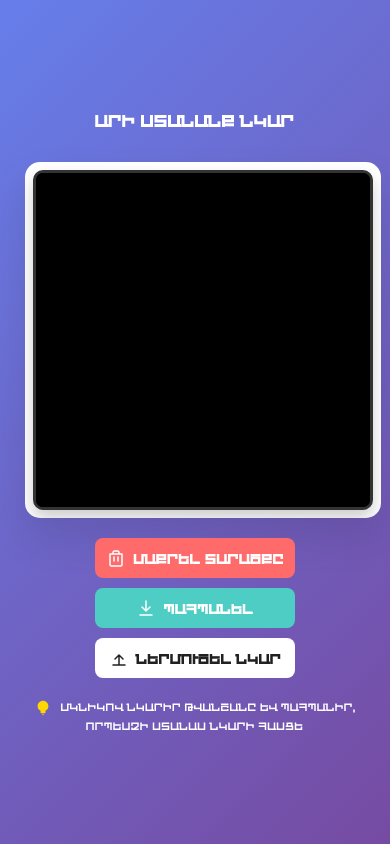
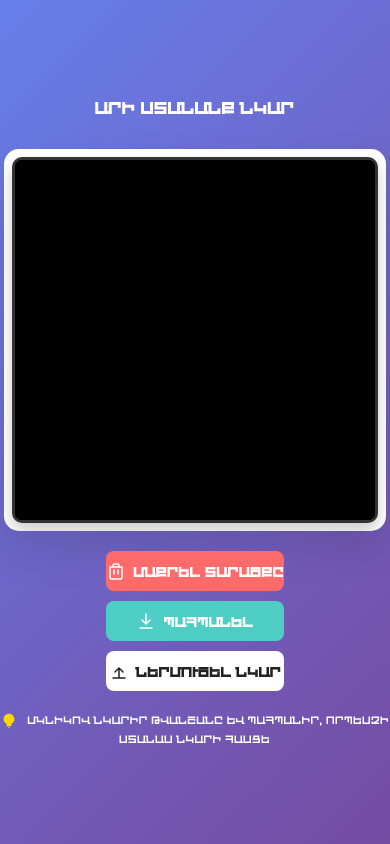
Before and after one commit to LHopitalOne/drawing-tool-tumo, a plain HTML site: page index.html in a window 390 px wide. Drawn offline with Linux system fonts and the light colour scheme.

Commit message:
fix: cosmetic bugs fixed

```diff
--- a/styles.css
+++ b/styles.css
@@ -10,25 +10,43 @@
     font-family: "Imagine Square ARM";
 }
 
+html, body {
+    height: 100%;
+    width: 100%;
+    margin: 0;
+    padding: 0;
+    box-sizing: border-box;
+}
+
 body {
     font-family: 'Segoe UI', Tahoma, Geneva, Verdana, sans-serif;
     background: linear-gradient(135deg, #667eea 0%, #764ba2 100%);
     min-height: 100vh;
+    min-width: 100vw;
     display: flex;
+    flex-direction: column;
+    align-items: center;
     justify-content: center;
-    align-items: center;
-    padding: 20px;
+    padding: 0;
+    box-sizing: border-box;
+    overflow-x: hidden;
+    overflow-y: auto;
 }
 
 .container {
-    /* Remove background and shadow from container */
+    display: flex;
+    flex-direction: column;
+    align-items: center;
+    justify-content: center;
     background: transparent;
     box-shadow: none;
     border-radius: 0;
     padding: 0;
     text-align: center;
-    max-width: 900px;
+    max-width: 100vw;
     width: 100%;
+    box-sizing: border-box;
+    overflow: hidden;
 }
 
 h1 {
@@ -46,15 +64,14 @@ h1 {
     background: white;
     border-radius: 15px;
     box-shadow: 0 20px 40px rgba(0, 0, 0, 0.1);
-    padding: 25px;
-    box-sizing: content-box;
+    padding: 2vw;
+    box-sizing: border-box;
     overflow-x: auto;
     aspect-ratio: 1 / 1;
-    width: 100%;
+    width: min(98vw, 80vh);
+    height: min(98vw, 80vh);
     max-width: 600px;
     max-height: 600px;
-    min-width: 300px;
-    min-height: 300px;
 }
 
 #drawingCanvas {
@@ -64,12 +81,11 @@ h1 {
     background: black;
     box-shadow: 0 8px 16px rgba(0, 0, 0, 0.2);
     display: block;
-    max-width: 600px;
-    max-height: 600px;
+    aspect-ratio: 1 / 1;
     width: 100%;
-    height: auto;
-    aspect-ratio: 1 / 1;
+    height: 100%;
     margin: 0 auto;
+    box-sizing: border-box;
 }
 
 .controls {
@@ -152,43 +168,69 @@ button {
     margin: 0;
 }
 
-@media (max-width: 700px) {
+@media (max-width: 600px) {
     .drawing-area {
-        padding: 10px;
+        padding: 2vw;
+        margin: 0 auto 20px auto;
+        width: min(98vw, 80vh);
+        height: min(98vw, 80vh);
+        min-width: 0;
+        min-height: 0;
+        max-width: none;
+        max-height: none;
+        box-sizing: border-box;
     }
-
+    #drawingCanvas {
+        width: 100%;
+        height: 100%;
+        margin: 0 auto;
+        max-width: none;
+        max-height: none;
+    }
     .container {
         max-width: 100vw;
+        width: 100%;
     }
 }
 
 @media (max-width: 480px) {
     .container {
-        padding: 5px;
+        padding: 0;
         max-width: 100vw;
+        width: 100%;
     }
-
     h1 {
         font-size: 18px;
     }
-
     .drawing-area {
         padding: 2vw;
+        margin: 0 auto 20px auto;
+        width: min(98vw, 80vh);
+        height: min(98vw, 80vh);
+        min-width: 0;
+        min-height: 0;
+        max-width: none;
+        max-height: none;
+        box-sizing: border-box;
     }
-
+    #drawingCanvas {
+        width: 100%;
+        height: 100%;
+        margin: 0 auto;
+        max-width: none;
+        max-height: none;
+    }
     .controls {
         flex-direction: column;
         align-items: center;
         gap: 10px;
     }
-
     button {
         width: 100%;
         max-width: 200px;
         font-size: 15px;
         padding: 10px 0;
     }
-
     .info {
         font-size: 12px;
     }
```
